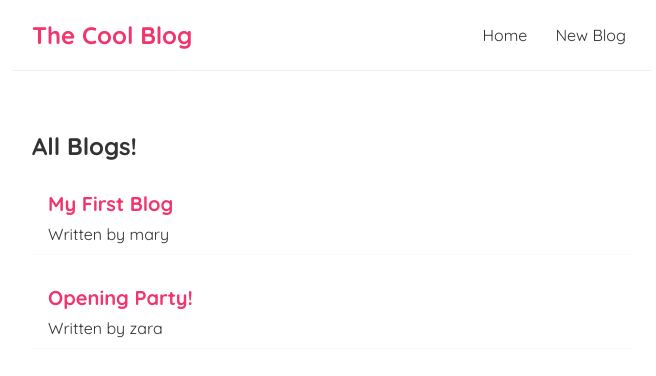
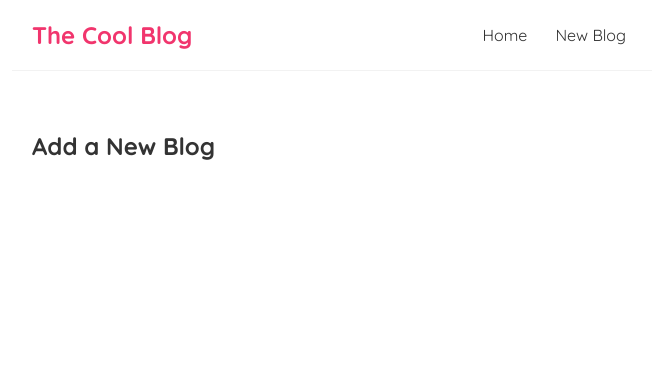
Before and after one commit to aimeehorwood/React-Blog, a React (Create React App) app in the folder dojo-blog/: page /create in a window 1280 px wide. Shown: the top 376 px of the page, without its empty margins (308-964 px from the left). Built offline with nearby package versions, Linux system fonts and the light colour scheme; data requests are answered from the project's data file; the HTML template or start-up script is replaced by a standard one.

Commit message:
adds routes

```diff
--- a/dojo-blog/package.json
+++ b/dojo-blog/package.json
@@ -8,6 +8,7 @@
     "@testing-library/user-event": "^12.5.0",
     "react": "^17.0.1",
     "react-dom": "^17.0.1",
+    "react-router-dom": "^6.6.2",
     "react-scripts": "^5.0.1",
     "web-vitals": "^0.2.4"
   },
--- a/dojo-blog/src/App.js
+++ b/dojo-blog/src/App.js
@@ -1,14 +1,23 @@
 import Navbar from "./Navbar";
 import Home from "./Home";
+import { BrowserRouter as Router, Route, Routes } from "react-router-dom";
+import Create from "./Create";
 
 function App() {
   return (
-    <div className="App">
-      < Navbar />
-      <div className="content">
-        < Home />
+    <Router>
+      <div className="App">
+        <Navbar />
+        <div className="content">
+          <Routes>
+            <Route path="/" element={<Home />} />
+          </Routes>
+          <Routes>
+            <Route path="/create" element={<Create />} />
+          </Routes>
+        </div>
       </div>
-    </div>
+    </Router>
   );
 }
 
--- /dev/null
+++ b/dojo-blog/src/Create.js
@@ -0,0 +1,9 @@
+const Create = () => {
+    return (
+        <div className="create">
+            <h2> Add a New Blog</h2>
+        </div>
+     );
+}
+
+export default Create;
--- a/dojo-blog/src/Navbar.js
+++ b/dojo-blog/src/Navbar.js
@@ -1,10 +1,13 @@
+import { Link} from 'react-router-dom';
+
+
 const Navbar = () => {
     return (
         <nav className="navbar">
             <h1> The Cool Blog</h1>
             <div className="links">
-                <a href="/">Home</a>
-                <a href="/create">New Blog</a>
+                <Link to="/">Home</Link>
+                <Link to="/create">New Blog</Link>
             </div>
         </nav>
     );
```
Also changed, not shown: 1 other file (tests, documents, lock files or other folders).
